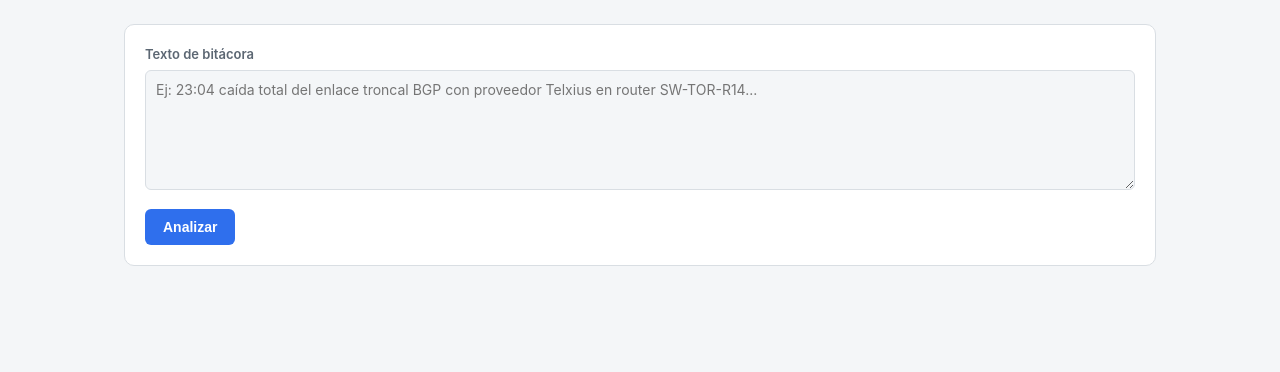
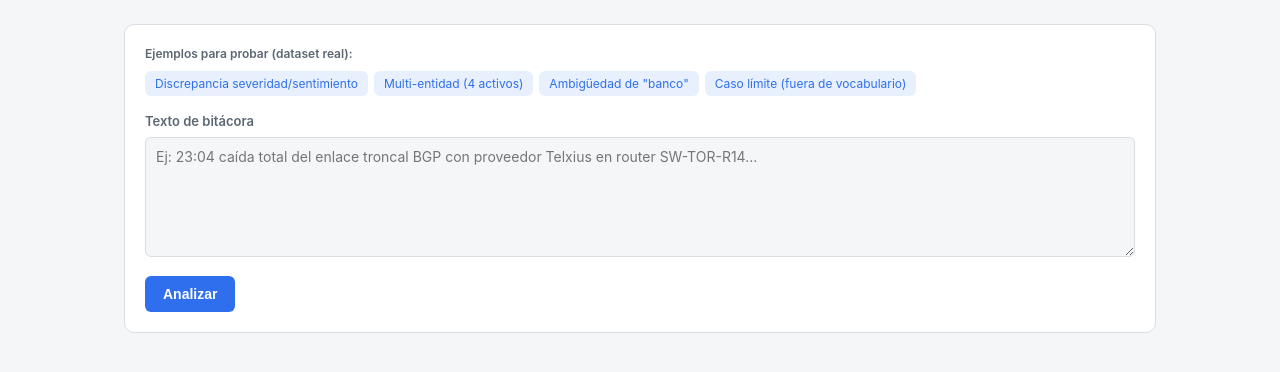
Before and after one commit to SlayerDevelopment/kandral-app, a Flask app: page / in a window 1280 px wide. Shown: the part 125-497 px from the top of the page. Run offline with Flask 3, Linux system fonts and the light colour scheme; data that the repository does not hold is empty; parts of the project's set-up code (start-up, migrations or seed data) failed here and were passed over.

Commit message:
Ejemplos

```diff
--- a/templates/index.html
+++ b/templates/index.html
@@ -116,6 +116,15 @@
   .metricas-tabla td:first-child { font-weight: 600; }
   .vacio { color: var(--texto-suave); font-size: 13px; padding: 12px 0; }
   .nota { font-size: 12px; color: var(--texto-suave); margin-top: 10px; }
+  .ejemplos-caja { margin-bottom: 14px; }
+  .ejemplos-caja .titulo { font-size: 12px; font-weight: 600; color: var(--texto-suave); margin-bottom: 6px; }
+  .chip-ejemplo {
+    display: inline-block; background: var(--acento-suave); color: var(--acento);
+    border: none; border-radius: 6px; padding: 5px 10px; font-size: 12px;
+    margin: 2px 6px 2px 0; cursor: pointer; font-family: inherit;
+  }
+  .chip-ejemplo:hover { filter: brightness(0.95); }
+  [data-theme="dark"] .chip-ejemplo:hover { filter: brightness(1.2); }
   .chat-mensajes { display: flex; flex-direction: column; gap: 12px; min-height: 240px; max-height: 55vh; overflow-y: auto; padding: 4px; }
   .burbuja { max-width: 78%; padding: 10px 14px; border-radius: 12px; font-size: 14px; white-space: pre-wrap; line-height: 1.45; }
   .burbuja.usuario { align-self: flex-end; background: var(--acento); color: #fff; border-bottom-right-radius: 3px; }
@@ -155,6 +164,10 @@
   <!-- ANALIZAR -->
   <section id="vista-analizar" class="vista activa">
     <div class="panel">
+      <div class="ejemplos-caja">
+        <div class="titulo">Ejemplos para probar (dataset real):</div>
+        <div id="ejemplos-analizar"></div>
+      </div>
       <label for="texto-analizar">Texto de bitácora</label>
       <textarea id="texto-analizar" placeholder="Ej: 23:04 caída total del enlace troncal BGP con proveedor Telxius en router SW-TOR-R14..."></textarea>
       <button class="primario" id="btn-analizar">Analizar</button>
@@ -217,6 +230,9 @@
       </select>
       <button class="primario" id="btn-resumen">Generar resumen</button>
       <p class="nota">Nota: el dataset no distingue guardias por fecha, así que este resumen agrega todos los registros históricos de ese turno.</p>
+      <div class="ejemplos-caja" style="margin-top:10px">
+        <div id="ejemplos-resumen"></div>
+      </div>
     </div>
     <div id="resultado-resumen"></div>
   </section>
@@ -234,6 +250,10 @@
         (ej. "¿qué incidentes P1 hubo en Networking?", "resumen del turno noche").
         Requiere un HF_TOKEN configurado en el servidor.
       </p>
+      <div class="ejemplos-caja">
+        <div class="titulo">Ejemplos para probar:</div>
+        <div id="ejemplos-chat"></div>
+      </div>
       <div class="chat-mensajes" id="chat-mensajes"></div>
       <div class="chat-input-row">
         <textarea id="chat-input" placeholder="Escribí tu mensaje..."></textarea>
@@ -276,6 +296,52 @@ function badgeSentimiento(s) {
   const clase = s.startsWith("Negativo") ? "badge-neg" : s.startsWith("Positivo") ? "badge-pos" : "badge-neu";
   return `<span class="badge ${clase}">${s}</span>`;
 }
+
+// --- Ejemplos para la demo (textos reales del dataset) ---
+const EJEMPLOS_ANALIZAR = [
+  {
+    etiqueta: "Discrepancia severidad/sentimiento",
+    texto: "05:55 robot de librería de cintas NAS-NETAPP-FAS se trabó al intentar expulsar el cartucho de respaldo mensual en rack R-27. No interrumpe backups a disco pero la tarea de custodia externa de cintas quedó bloqueada hasta que mantenimiento destrabe el brazo mecánico. Ticket N/A generado. Aunque formalmente no paró el servicio, al equipo técnico le da mala espina la frecuencia.",
+  },
+  {
+    etiqueta: "Multi-entidad (4 activos)",
+    texto: "19:33 tras el salto de UPS-MODULAR-B, el rack R-14 quedó sin respaldo y el switch SW-DIST-04 reinició de forma abrupta, dejando caídos dos nodos ESXI-KANDRAL-05 y ESXI-KANDRAL-09. Ticket INC-61987 generado.",
+  },
+  {
+    etiqueta: 'Ambigüedad de "banco"',
+    texto: "07:52 PDU de fila CHILLER-01 marca grave desbalance de fases eléctricas: fase R cargada al 96% mientras que fase S y T están por debajo del 30%. Si se encienden más servidores en los racks R-21 va a saltar el disyuntor principal de la sala. Ticket INC-42125 generado. Aparte se verificó la comunicación con el banco cliente tras la revisión del banco de baterías.",
+  },
+  {
+    etiqueta: "Caso límite (fuera de vocabulario)",
+    texto: "El SERVIDOR-A1 se reinicia sólo de manera descontrolada. Esto es triste y estresante",
+  },
+];
+
+const EJEMPLOS_CHAT = [
+  { etiqueta: "Buscar P1 en Networking", texto: "¿Qué incidentes P1 críticos hubo en Networking? Dame 3 ejemplos con su ticket." },
+  { etiqueta: "Resumen de turno noche", texto: "Dame el resumen del turno noche" },
+];
+
+function renderEjemplos(contenedorId, ejemplos, targetId) {
+  const cont = $(contenedorId);
+  cont.innerHTML = ejemplos.map((e, i) => `<button type="button" class="chip-ejemplo" data-idx="${i}">${e.etiqueta}</button>`).join("");
+  cont.querySelectorAll(".chip-ejemplo").forEach((btn, i) => {
+    btn.addEventListener("click", () => {
+      const target = $(targetId);
+      target.value = ejemplos[i].texto;
+      target.focus();
+    });
+  });
+}
+
+renderEjemplos("#ejemplos-analizar", EJEMPLOS_ANALIZAR, "#texto-analizar");
+renderEjemplos("#ejemplos-chat", EJEMPLOS_CHAT, "#chat-input");
+
+$("#ejemplos-resumen").innerHTML =
+  `<button type="button" class="chip-ejemplo" id="btn-sugerir-noche">Usar turno Noche (da semáforo Rojo)</button>`;
+$("#btn-sugerir-noche").addEventListener("click", () => {
+  $("#sel-turno-resumen").value = "Noche";
+});
 
 // --- Analizar ---
 $("#btn-analizar").addEventListener("click", async () => {
```
